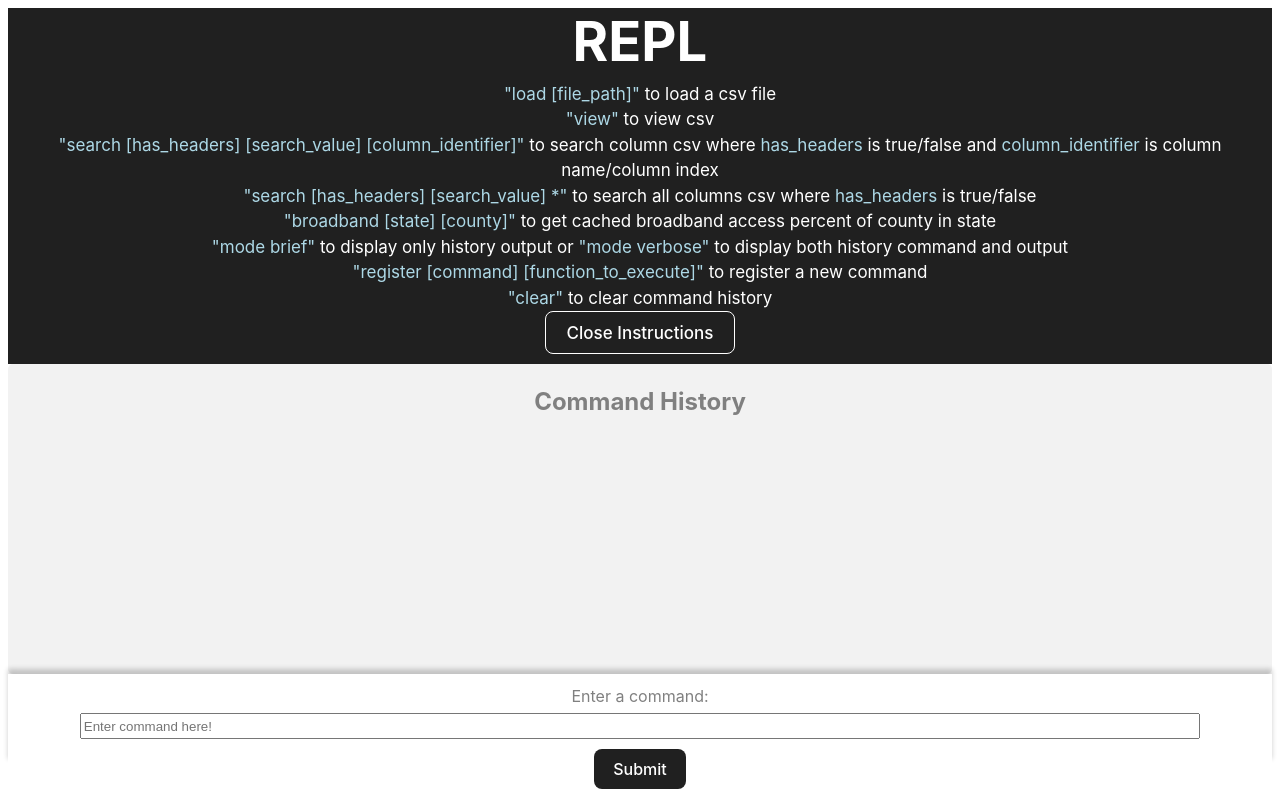
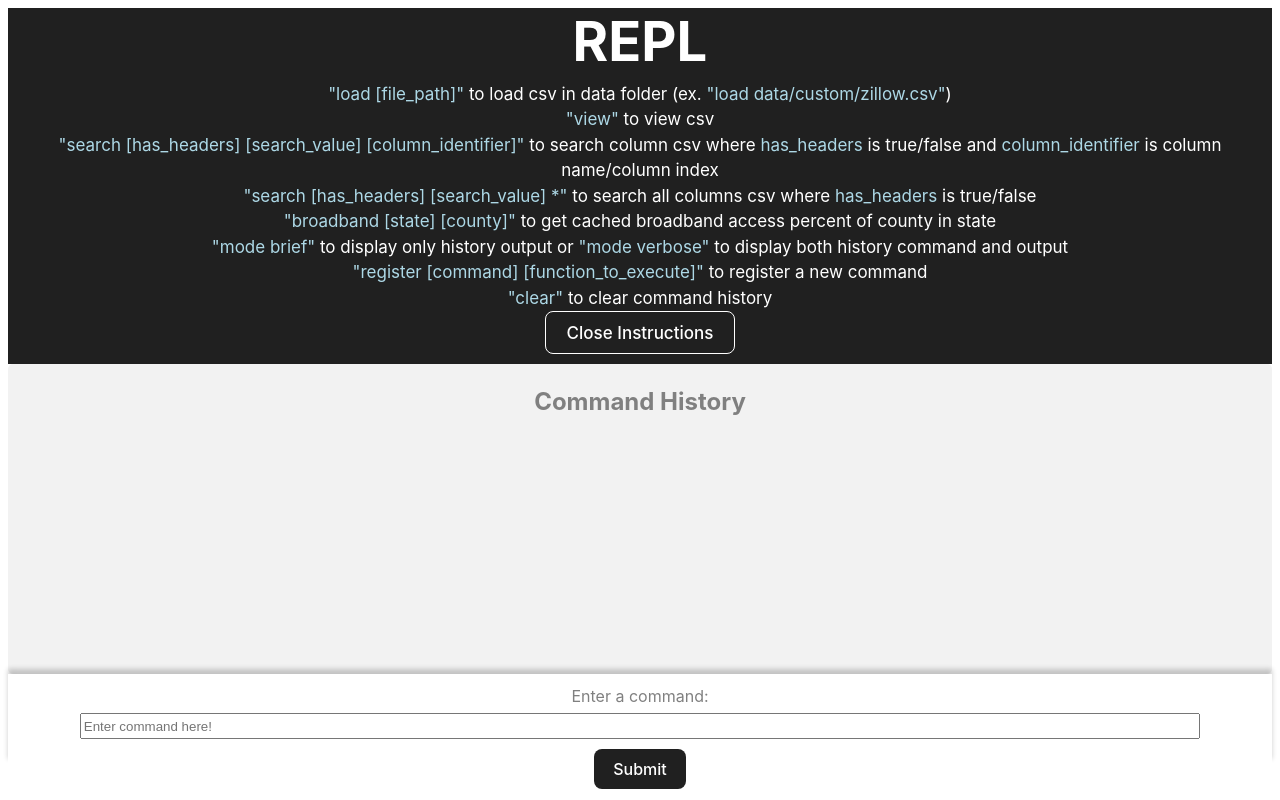
Before and after one commit to prlakshm/repl, a React (Vite) app in the folder repl/: page / in a window 1280 px wide. Built offline with nearby package versions, Linux system fonts and the light colour scheme; a web font is replaced by a local one.

Commit message:
Fix: csv commands now working with public ip address

```diff
--- a/repl/src/frontend/components/App.tsx
+++ b/repl/src/frontend/components/App.tsx
@@ -19,7 +19,7 @@ function App() {
           <>
             <div>
               <span style={{ color: "lightblue" }}>"load [file_path]"</span> to
-              load a csv file
+              load csv in data folder (ex. <span style={{ color: "lightblue" }}>"load data/custom/zillow.csv"</span>)
             </div>
             <div>
               <span style={{ color: "lightblue" }}>"view"</span> to view csv
```
